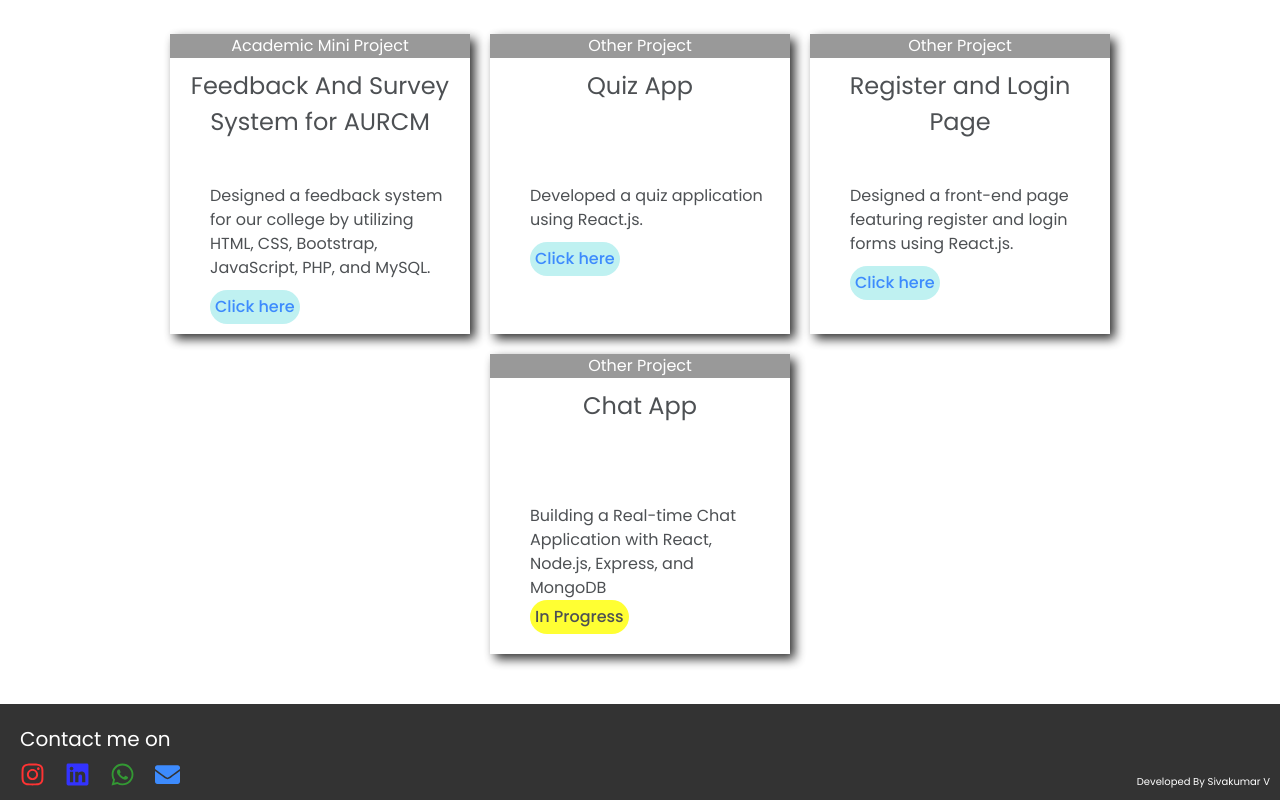
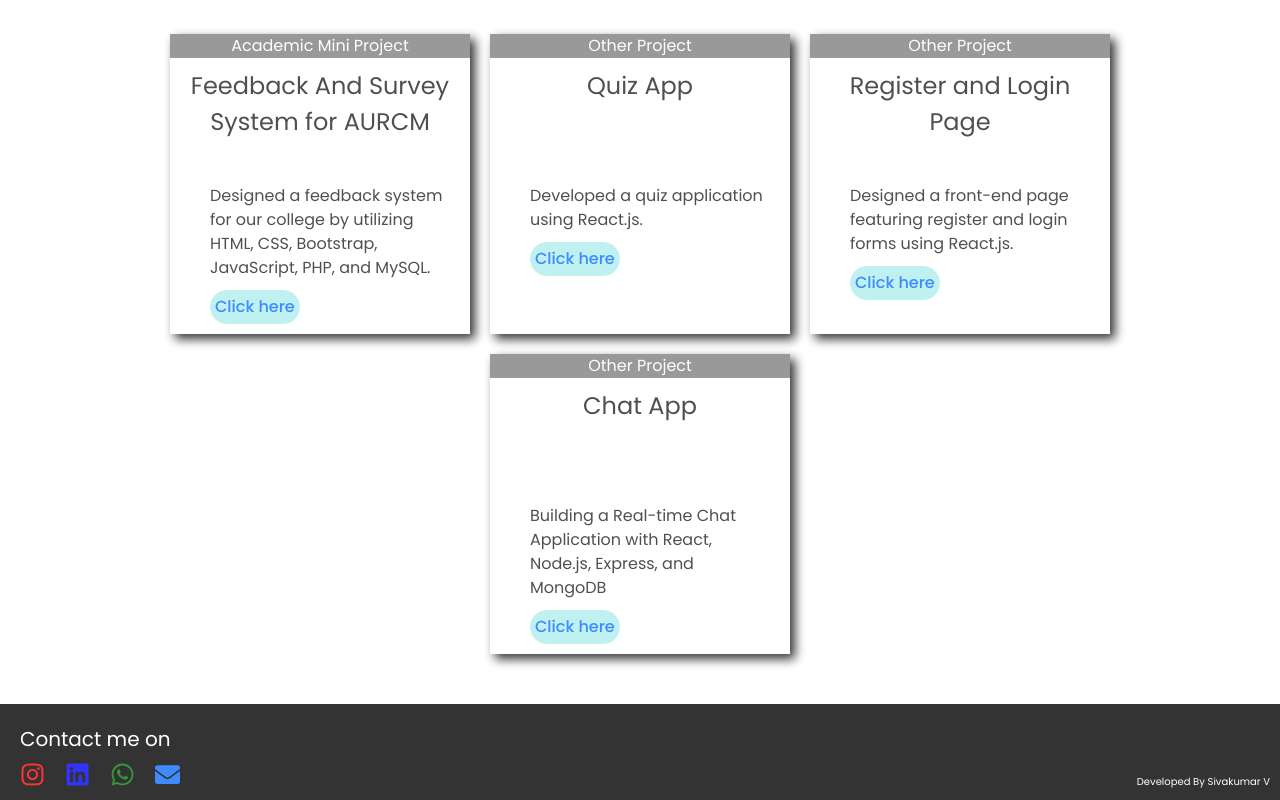
Before and after one commit to siva-002/PORTFOLIO-REACT, a React (Create React App) app: page / in a window 1280 px wide. Shown: the part 2441-3241 px from the top of the page. Built offline with nearby package versions, Linux system fonts and the light colour scheme.

Commit message:
Update Projects.js

```diff
--- a/src/PORTFOLIO/components/Projects.js
+++ b/src/PORTFOLIO/components/Projects.js
@@ -24,7 +24,7 @@ const Projects = () => {
       head:"Other Project",
       title:"Chat App",
       description:"Building a Real-time Chat Application with React, Node.js, Express, and MongoDB",
-      link:""
+      link:"https://github.com/siva-002/Simple-Chat-App"
     },
   ])
 
```
